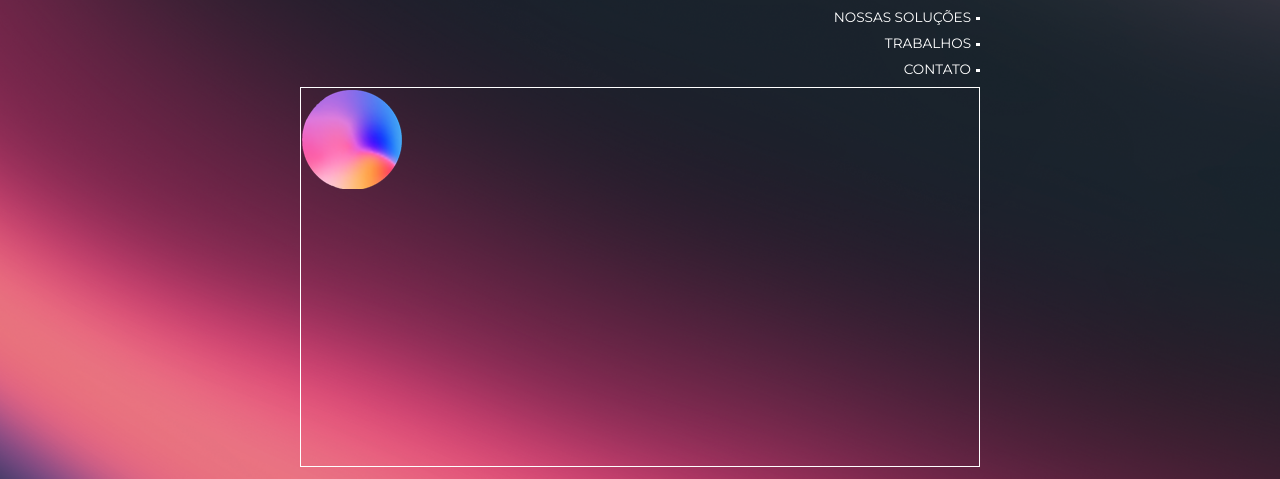
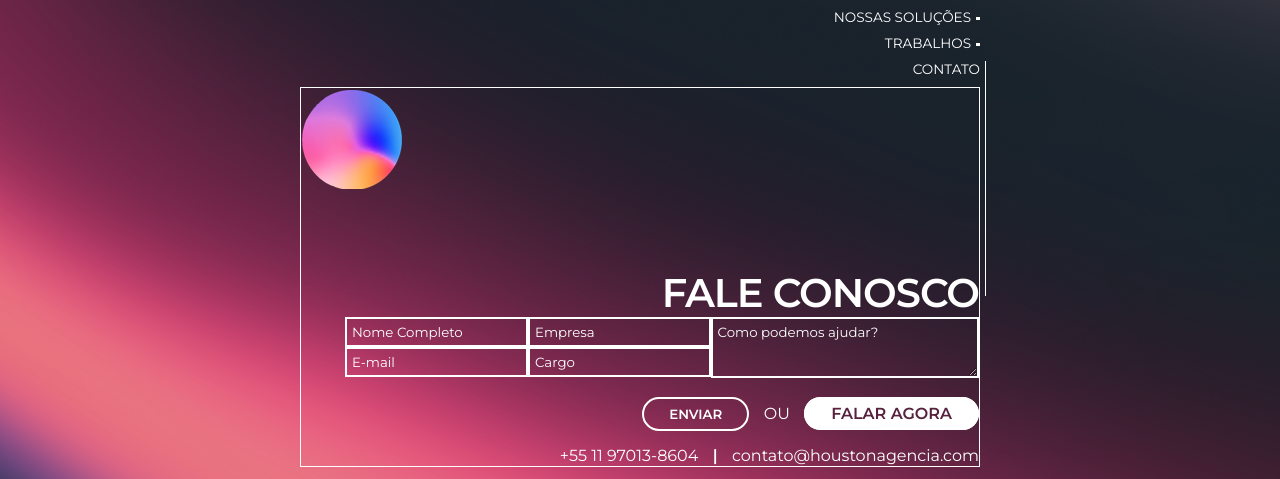
Before and after one commit to daviprog13/Site-HOUSTON, a plain HTML site: page index.html in a window 1280 px wide. Both pictures are taken after a click on the item "CONTATO". Shown: the part 77-556 px from the top of the page. Drawn offline with Linux system fonts and the light colour scheme.

Commit message:
criando eventos contato

```diff
--- /dev/null
+++ b/JS/contato.js
@@ -0,0 +1,15 @@
+export default function contato() {
+  const btn = document.querySelector('.list li:nth-child(4)')
+  const contact = document.querySelector('.contact')
+  const quemSomos = document.querySelector('.qs')
+  function handleClick(event) {
+    this.classList.add('active')
+  }
+  function addContact(event) {
+    contact.classList.add('active')
+  }
+  btn.addEventListener('click', handleClick)
+  btn.addEventListener('click', addContact)
+}
+
+/* colocar se quem somos estver com active desativa do comntato */
--- a/JS/module.js
+++ b/JS/module.js
@@ -1,4 +1,7 @@
 import quemSomos from "./quemSomos.js";
-import nossasSolucoes from "./nossasSolucoes.js"
+import nossasSolucoes from "./nossasSolucoes.js";
+import contato from "./contato.js";
+
+contato()
 nossasSolucoes()
 quemSomos()
--- a/styles/quite.css
+++ b/styles/quite.css
@@ -20,16 +20,7 @@
   display: block;
   animation: show-right .7s forwards;
 }
-@keyframes show-right{
-  from{
-    opacity: 0;
-    transform: translateX(300px);
-  }
-  to{
-    opacity: 1;
-    transform: translateX(0px);
-  }
-}
+
 .qs h2{
   font-size: 40px;
   text-transform: uppercase;
@@ -86,6 +77,7 @@
 }
 .contact.active{
   display: block;
+  animation: show-right .7s forwards;
 }
 .contact h2{
   font-size: 40px;
@@ -181,3 +173,14 @@ justify-content: flex-end;
   margin-left: 10px;
   color: #ffffff;
 }
+
+@keyframes show-right{
+  from{
+    opacity: 0;
+    transform: translateX(300px);
+  }
+  to{
+    opacity: 1;
+    transform: translateX(0px);
+  }
+}
--- a/styles/top.css
+++ b/styles/top.css
@@ -62,7 +62,7 @@
    animation: top-bot2 .4s forwards;
   }
 
-  .list li:nth-child(4):hover::after{
+  .list li:nth-child(4).active::after{
     position: absolute;
    animation: top-bot4 .4s forwards;
   }
```
